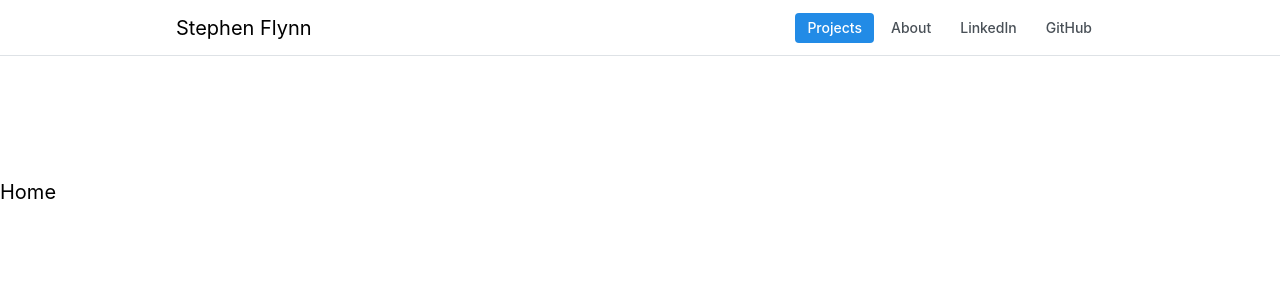
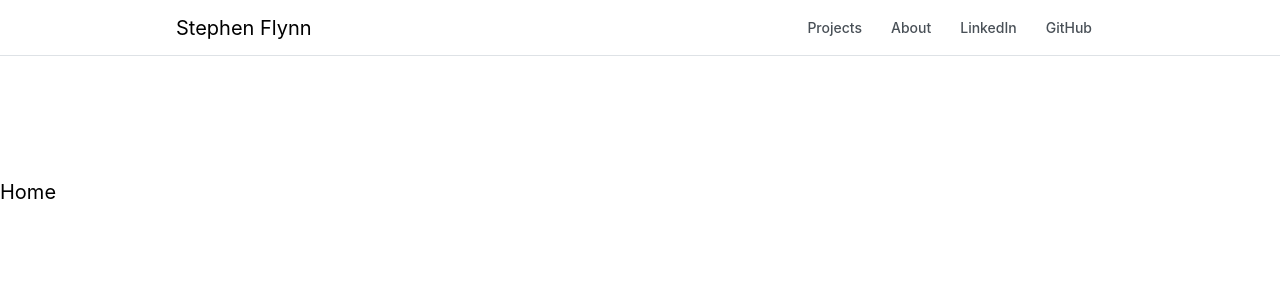
Before and after one commit to sxflynn/portfolio, a React (Vite) app: page / in a window 1280 px wide. Shown: the top 300 px of the page. Built offline with nearby package versions, Linux system fonts and the light colour scheme.

Commit message:
header link highlights based on open page using useLocation

```diff
--- a/src/components/Header/Header.tsx
+++ b/src/components/Header/Header.tsx
@@ -1,7 +1,7 @@
 import { useState } from 'react';
 import { Container, Group, Burger, Text } from '@mantine/core';
 import { useDisclosure } from '@mantine/hooks';
-import { Link } from 'react-router-dom';
+import { Link, useLocation } from 'react-router-dom';
 import classes from './Header.module.css';
 
 const links = [
@@ -12,8 +12,9 @@ const links = [
 ];
 
 export function Header() {
+  const location = useLocation();
   const [opened, { toggle }] = useDisclosure(false);
-  const [active, setActive] = useState(links[0].link);
+  const [active, setActive] = useState(location.pathname);
 
   const items = links.map((link) => {
     const isExternalLink = link.link.startsWith('http');
```
